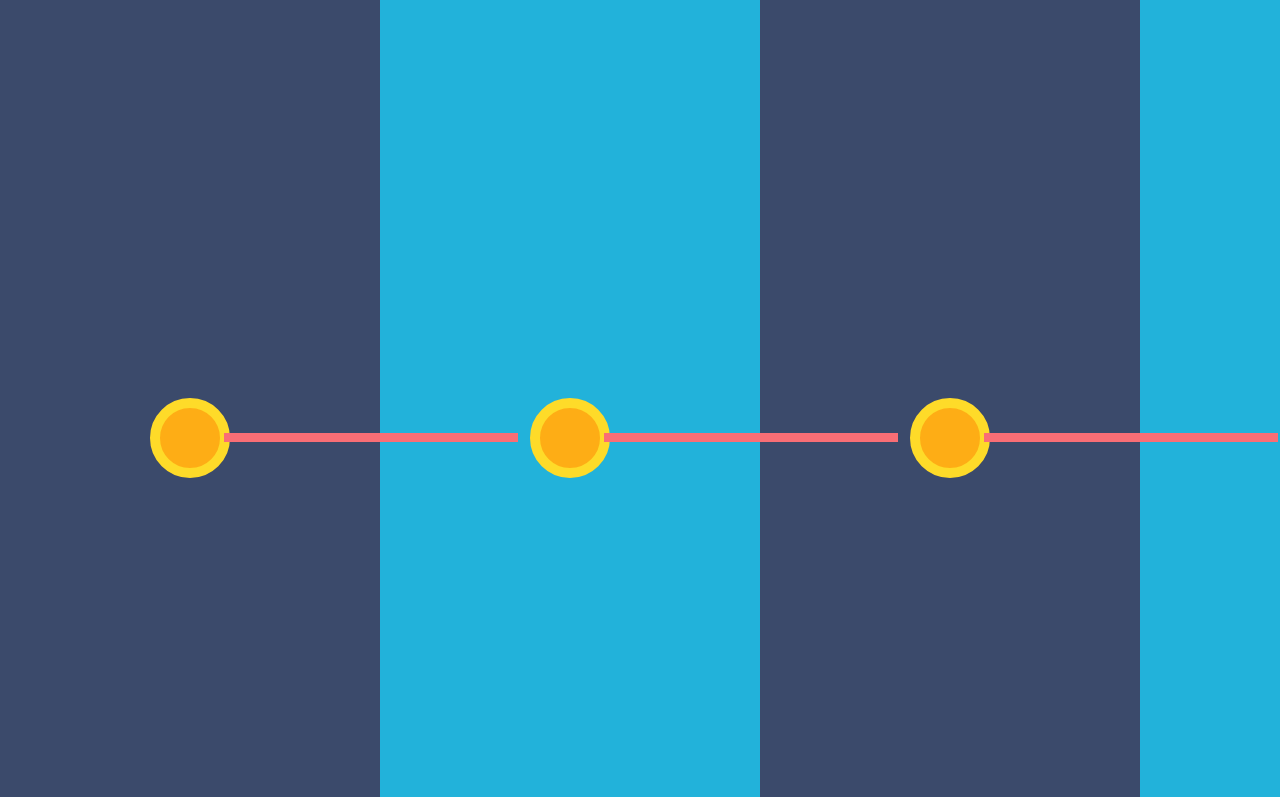
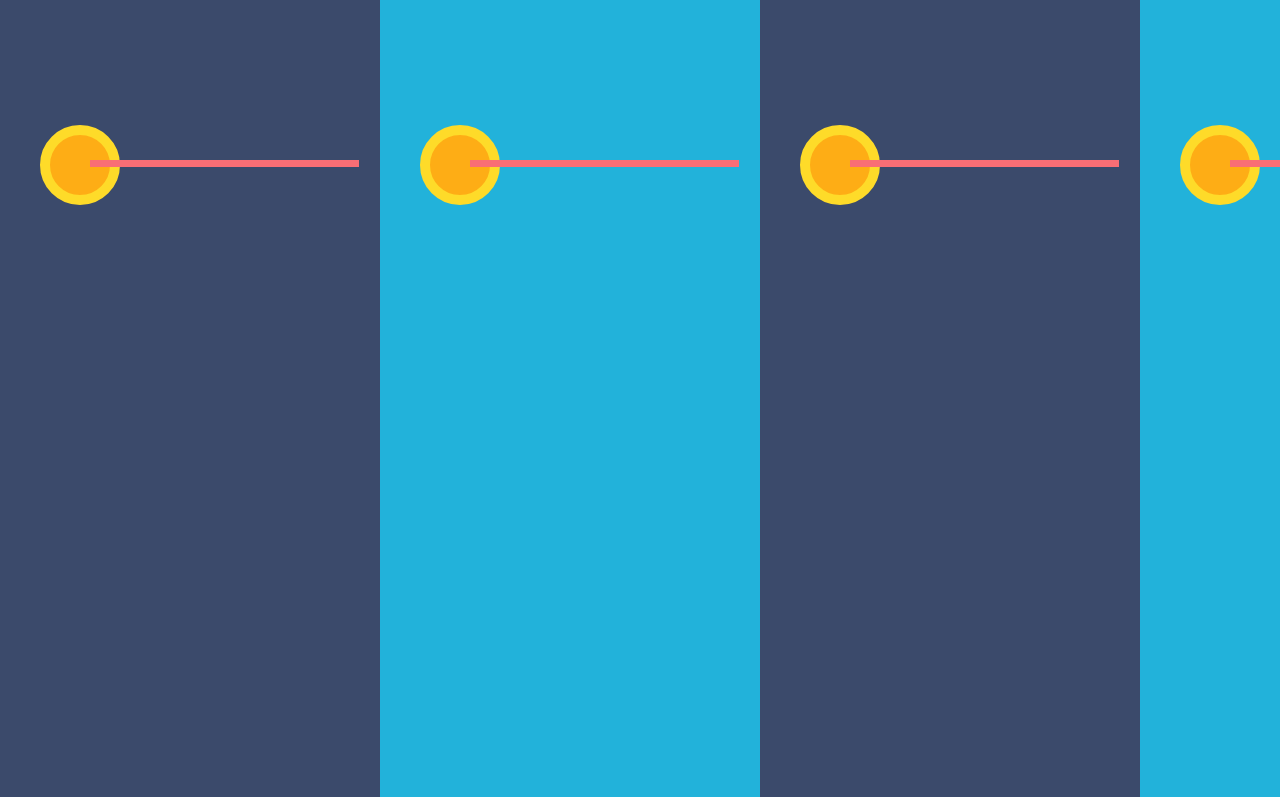
Before and after one commit to Superluigigolem/Geometry-Dash-Timeline, a plain HTML site: page index.html in a window 1280 px wide. Shown: the part 900-1697 px from the top of the page. Drawn offline with Linux system fonts and the light colour scheme; a web font is replaced by a local one.

Commit message:
Update style.css

```diff
--- a/style.css
+++ b/style.css
@@ -39,6 +39,7 @@ h3 {
 
 p {
     text-align: left;
+    align-content: start;
     font-family: "Merriweather", serif;
     padding-top: 30px;
     line-height: 1.25;
@@ -71,7 +72,7 @@ img {
     display: grid;
     grid-template-rows: 30% 25% 40px 60px auto;
     width: 380px;
-    height: 380vh;
+    height: 400vh;
     padding: 110px 5vh 5vh;
 }
 
@@ -83,7 +84,7 @@ img {
 .node {
     width: 10vh;
     height: 10vh;
-    place-self: center;
+    place-self: start;
     border-radius: 50%;
     background-color: #fead15;
     border: solid 10px #fedb29;
@@ -92,8 +93,8 @@ img {
 .line {
     position: relative;
     top: calc(5vh - 1.5vh - 3px);
-    left: 8vh;
-    height: 9px;
-    width: calc(430px - 14vh - 3vh);
+    left: 5vh;
+    height: 7px;
+    width: calc(405px - 14vh - 3vh);
     background-color: #f96e75;
 }
```
